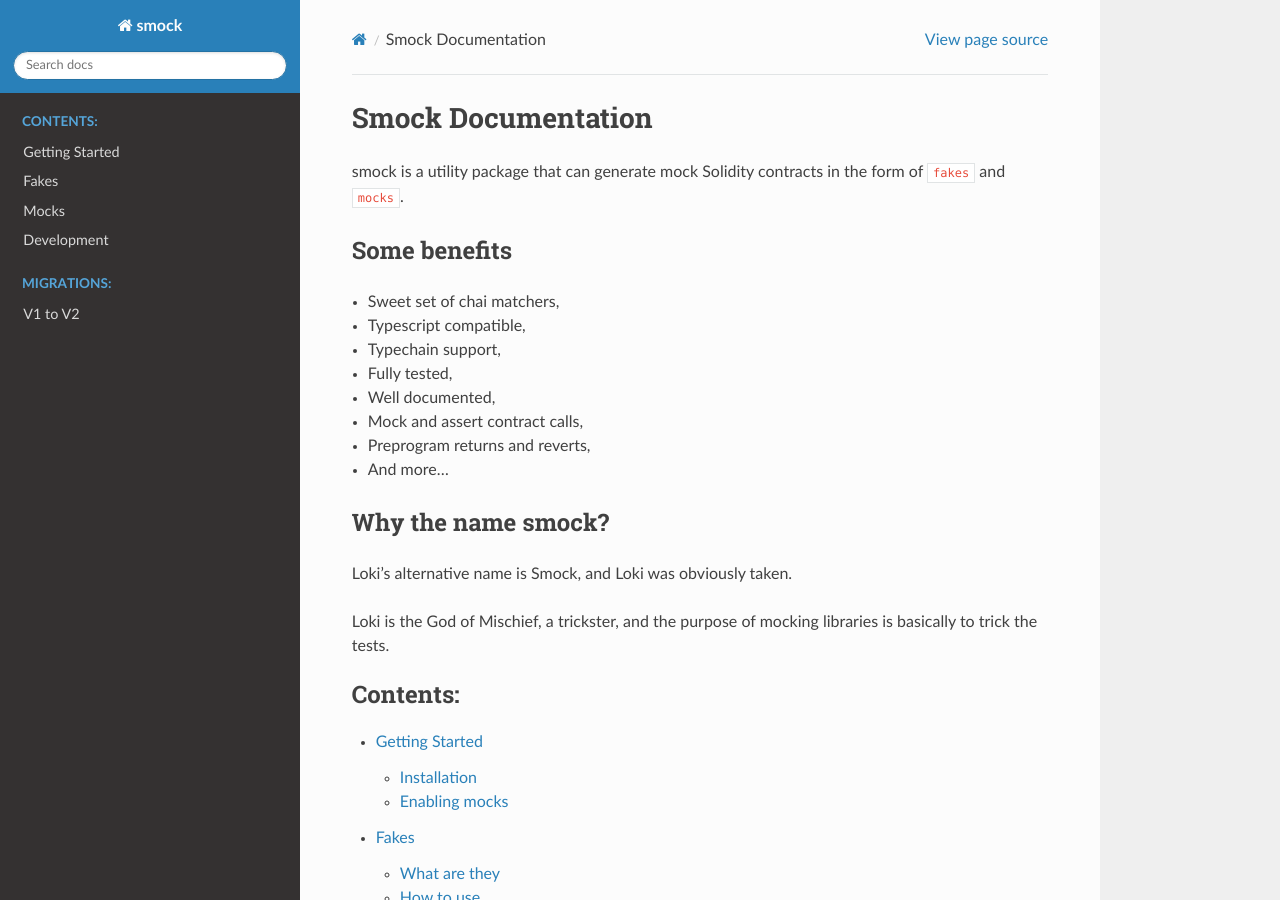
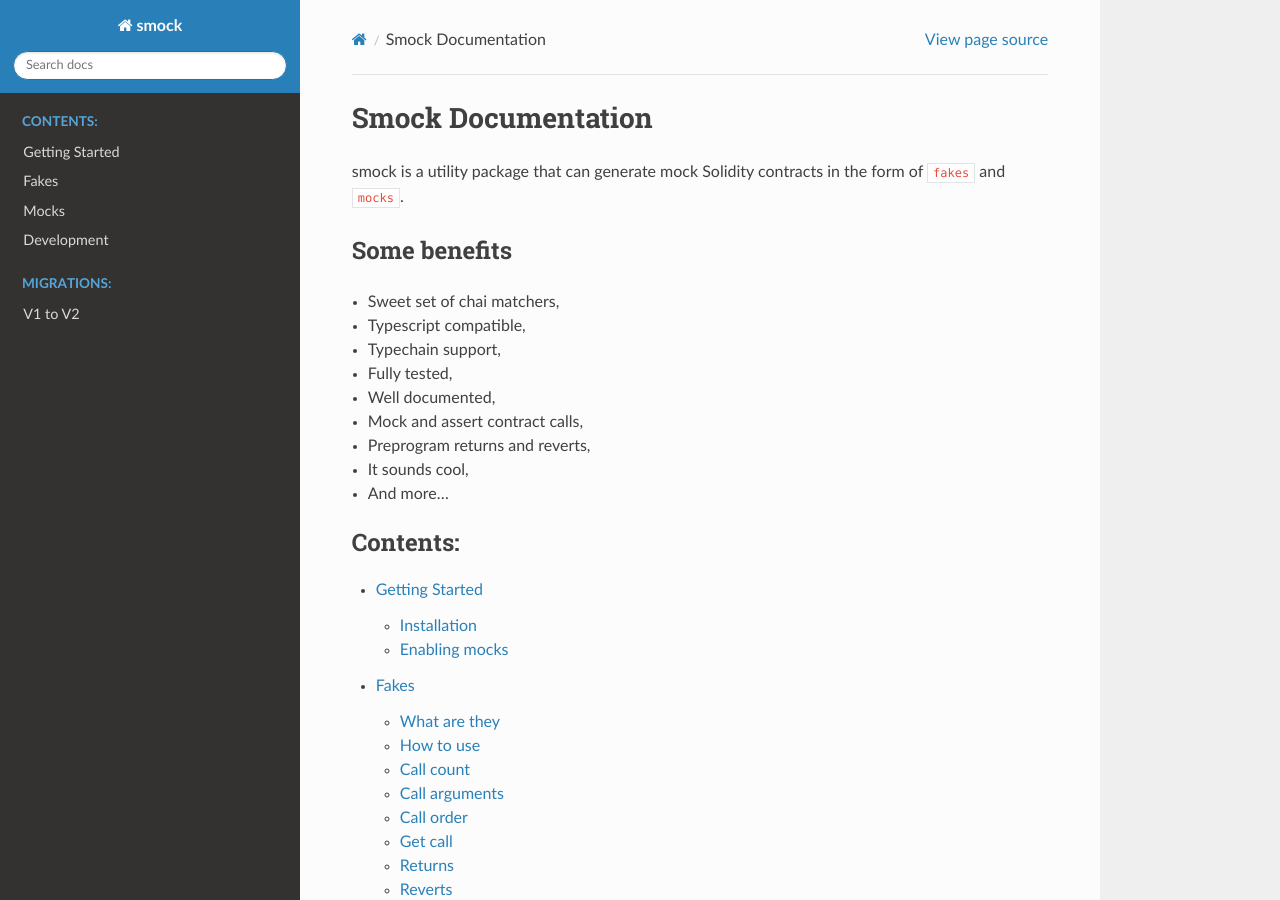
Before and after one commit to defi-wonderland/smock, a Sphinx documentation site: the page built from docs/source/index.rst, in a window 1280 px wide and 900 px high. Built offline with Sphinx 7.4.7 and the Read the Docs theme 2.0.0, drawn with Linux system fonts in a browser that asks for light colours.

Commit message:
docs: deleted why the named

```diff
--- a/docs/source/index.rst
+++ b/docs/source/index.rst
@@ -13,14 +13,8 @@ Some benefits
 * Well documented,
 * Mock and assert contract calls,
 * Preprogram returns and reverts,
+* It sounds cool,
 * And more...
-
-Why the name smock?
-------------------
-
-Loki's alternative name is Smock, and Loki was obviously taken.
-
-Loki is the God of Mischief, a trickster, and the purpose of mocking libraries is basically to trick the tests.
 
 
 .. toctree::
```
Also changed, not shown: README.md (+1 -8 lines).
